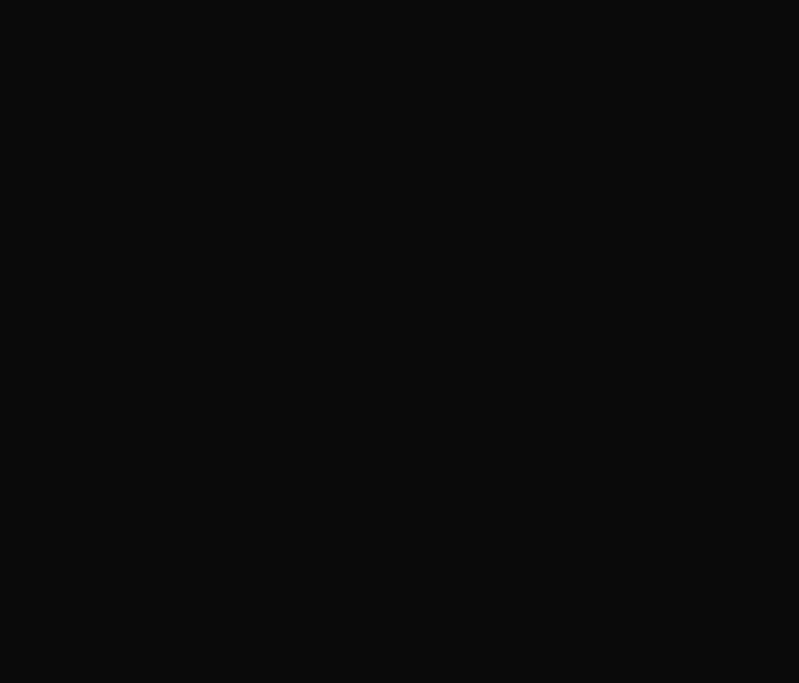
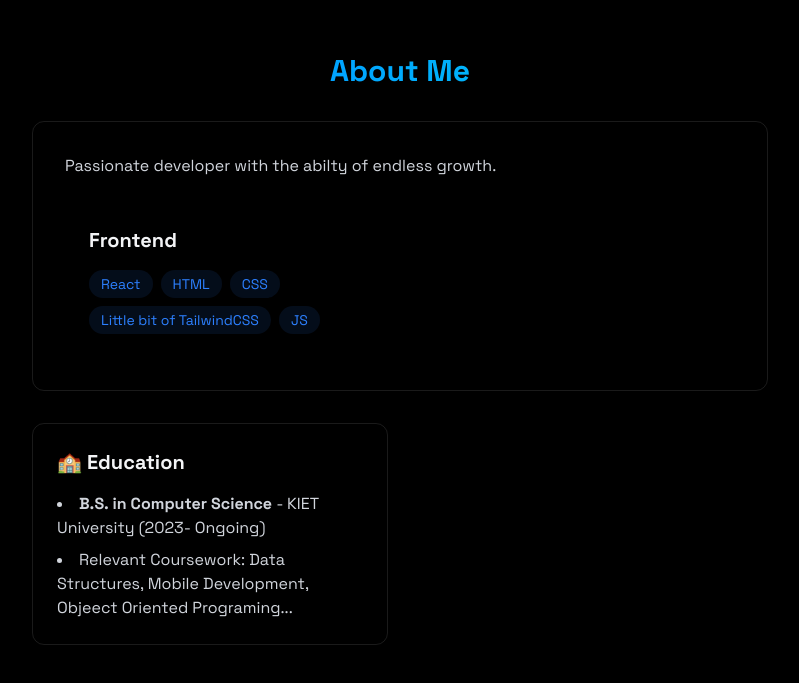
Before and after one commit to Hassaan79/Portfolio, a React (Vite) app: page / in a window 1280 px wide. Shown: the part 851-1534 px from the top of the page, without its empty margins (240-1039 px from the left). Before the commit the page ends 800 px from the top, so only its background shows below. Built offline with nearby package versions, Linux system fonts and the light colour scheme.

Commit message:
Made changes in About.jsx and dont forget to uncomment the code after 1 year.

```diff
--- a/src/App.jsx
+++ b/src/App.jsx
@@ -4,6 +4,7 @@
 import { Navbar } from "./Components/Navbar";
 import { MobileMenu } from "./Components/MobileMenu";
 import { Home } from "./Components/Sections/Home";
+import { About } from "./Components/Sections/About";
 import "./index.css";
 
 
@@ -22,7 +23,7 @@
         <Navbar menuOpen={menuOpen} setMenuOpen={setMenuOpen} />
         <MobileMenu menuOpen={menuOpen} setMenuOpen={setMenuOpen} />
         <Home />
-
+        <About />
       </div>
     </>
   );
--- a/src/Components/Sections/About.jsx
+++ b/src/Components/Sections/About.jsx
@@ -0,0 +1,116 @@
+
+
+export const About = () => {
+    const frontendSkills = [
+        "React",
+        "HTML",
+        "CSS",
+        "Little bit of TailwindCSS",
+        "JS",
+    ];
+
+    // const backendSkills = ["Node.js", "Python", "AWS", "MongoDB", "GraphQL"];
+
+    return (
+        <section
+            id="about"
+            className="min-h-screen flex items-center justify-center py-20"
+        >
+
+            <div className="max-w-3xl mx-auto px-4">
+                <h2 className="text-3xl font-bold mb-8 bg-gradient-to-r from-blue-500 to-cyan-400 bg-clip-text text-transparent text-center">
+                    {" "}
+                    About Me
+                </h2>
+
+                <div className="rounded-xl p-8 border-white/10 border hover:-translate-y-1 transition-all">
+                    <p className="text-gray-300 mb-6">
+                        Passionate developer with the abilty of endless growth.
+                    </p>
+
+                    <div className="grid grid-cols-1 md:grid-cols-2 gap-6">
+                        <div className="rounded-xl p-6 hover:-translate-y-1 transition-all">
+                            <h3 className="text-xl font-bold mb-4"> Frontend</h3>
+                            <div className="flex flex-wrap gap-2">
+                                {frontendSkills.map((tech, key) => (
+                                    <span
+                                        key={key}
+                                        className="bg-blue-500/10 text-blue-500 py-1 px-3 rounded-full text-sm hover:bg-blue-500/20
+                                    hover:shadow-[0_2px_8px_rgba(59,130,246,0.2)] transition
+                    "
+                                    >
+                                        {tech}
+                                    </span>
+                                ))}
+                            </div>
+                        </div>
+
+
+                        {/* I hope i become FullStack developer so that i can uncomment this   */}
+
+
+
+                        {/* <div className="rounded-xl p-6 hover:-translate-y-1 transition-all">
+                                <h3 className="text-xl font-bold mb-4"> Backend</h3>
+                                <div className="flex flex-wrap gap-2">
+                                    {backendSkills.map((tech, key) => (
+                                        <span
+                                            key={key}
+                                            className="bg-blue-500/10 text-blue-500 py-1 px-3 rounded-full text-sm hover:bg-blue-500/20
+                                    hover:shadow-[0_2px_8px_rgba(59,130,2246,0.2)] transition
+                    "
+                                        >
+                                            {tech}
+                                        </span>
+                                    ))}
+                                </div>
+                            </div> */}
+                    </div>
+                </div>
+
+                <div className="grid grid-cols-1 md:grid-cols-2 gap-6 mt-8">
+                    <div className="p-6 rounded-xl border-white/10 border hover:-translate-y-1 transition-all">
+                        <h3 className="text-xl font-bold mb-4"> 🏫 Education </h3>
+                        <ul className="list-disc list-inside text-gray-300 space-y-2">
+                            <li>
+                                <strong> B.S. in Computer Science </strong> - KIET University
+                                (2023- Ongoing)
+                            </li>
+                            <li>
+                                Relevant Coursework: Data Structures, Mobile Development, Objeect Oriented Programing...
+                            </li>
+                        </ul>
+                    </div>
+
+                    {/* If i get hired at any firm i guess i will uncomment this too at the end of the year.God i really hope that someone hires me, i dont want my time to wasted  */}
+                    {/* <div className="p-6 rounded-xl border-white/10 border hover:-translate-y-1 transition-all">
+                            <h3 className="text-xl font-bold mb-4"> 💼 Work Experience </h3>
+                            <div className="space-y-4 text-gray-300">
+                                <div>
+                                    <h4 className="font-semibold">
+                                        {" "}
+                                        Software Engineer at Home.Corp (2077 - Present){" "}
+                                    </h4>
+                                    <p>
+                                        What i did at the firm i joined, what i have learned and what i have achieved
+                                    </p>
+                                </div>
+
+                                <div>
+                                    <h4 className="font-semibold">
+                                        {" "}
+                                        Intern at own Startups (2019){" "}
+                                    </h4>
+                                    <p>
+                                        Assisted in building Nothing
+
+                                    </p>
+                                </div>
+                            </div>
+                        </div> */}
+                </div>
+            </div>
+
+        </section>
+    );
+};
```
